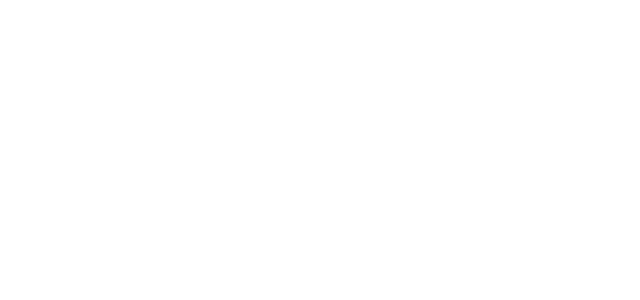
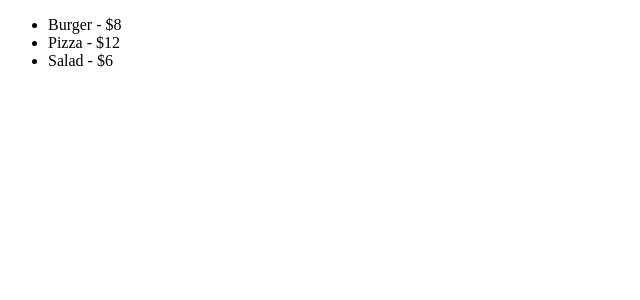
Before and after one commit to armaneousuf/Introduction-to-react, a React (Vite) app in the folder 36-REACT-CORECONCEPT-1/first-react-app/: page / in a window 1280 px wide. Shown: the top 300 px of the page, without its empty margins (0-640 px from the left). Built offline with nearby package versions, Linux system fonts and the light colour scheme.

Commit message:
update: 2026-11-22 12:58

```diff
--- a/36-REACT-CORECONCEPT-1/first-react-app/src/App.jsx
+++ b/36-REACT-CORECONCEPT-1/first-react-app/src/App.jsx
@@ -1,4 +1,5 @@
 import BusinessCard from './components/BusinessCard';
+import Menu from './components/Menu';
 import MovieCard from './components/MovieCard';
 
 export default function App() {
@@ -8,6 +9,7 @@ export default function App() {
       {/* <MovieCard title="movie 1" releaseYear={2010} isFavorite={false} />
       <MovieCard title="movie 2" releaseYear={2015} isFavorite={true} />
       <MovieCard title="movie 3" releaseYear={2019} isFavorite={false} /> */}
+      <Menu />
     </div>
   )
 }
--- a/36-REACT-CORECONCEPT-1/first-react-app/src/components/Menu.jsx
+++ b/36-REACT-CORECONCEPT-1/first-react-app/src/components/Menu.jsx
@@ -0,0 +1,19 @@
+const menuItems = [
+  { id: 1, name: "Burger", price: 8 },
+  { id: 2, name: "Pizza", price: 12 },
+  { id: 3, name: "Salad", price: 6 },
+];
+
+export default function Menu() {
+  return (
+    <div>
+      <ul>
+        {menuItems.map((menu) => (
+          <li key={menu.id}>
+            {menu.name} - ${menu.price}
+          </li>
+        ))}
+      </ul>
+    </div>
+  );
+}
```
